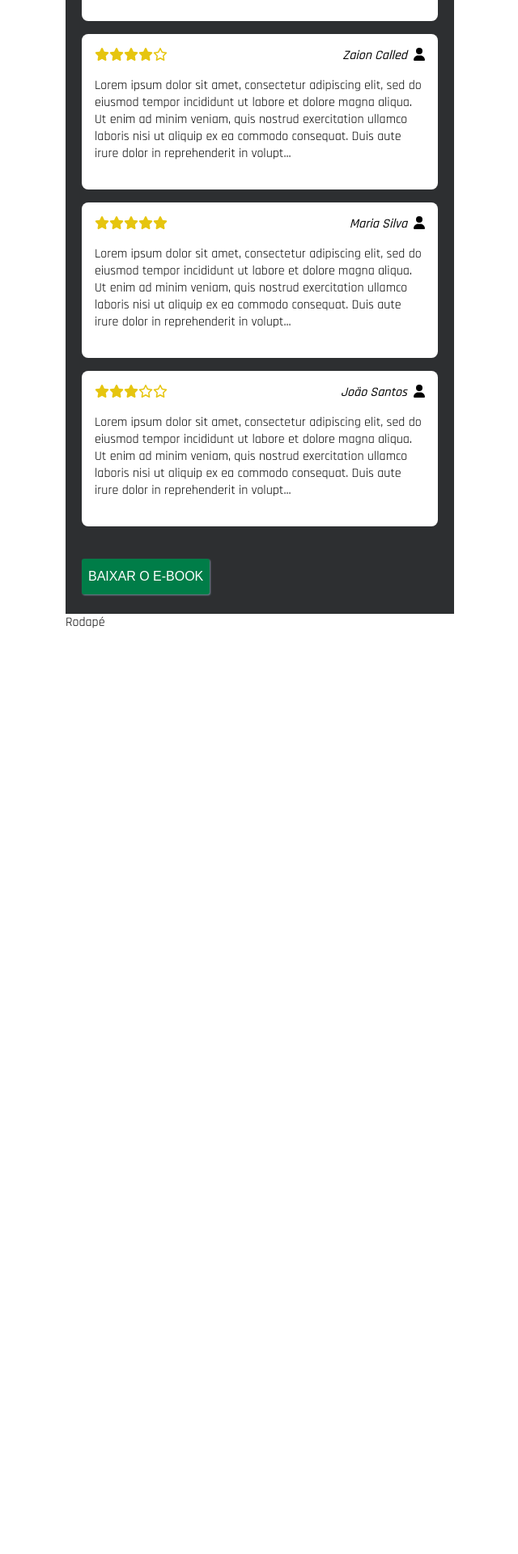
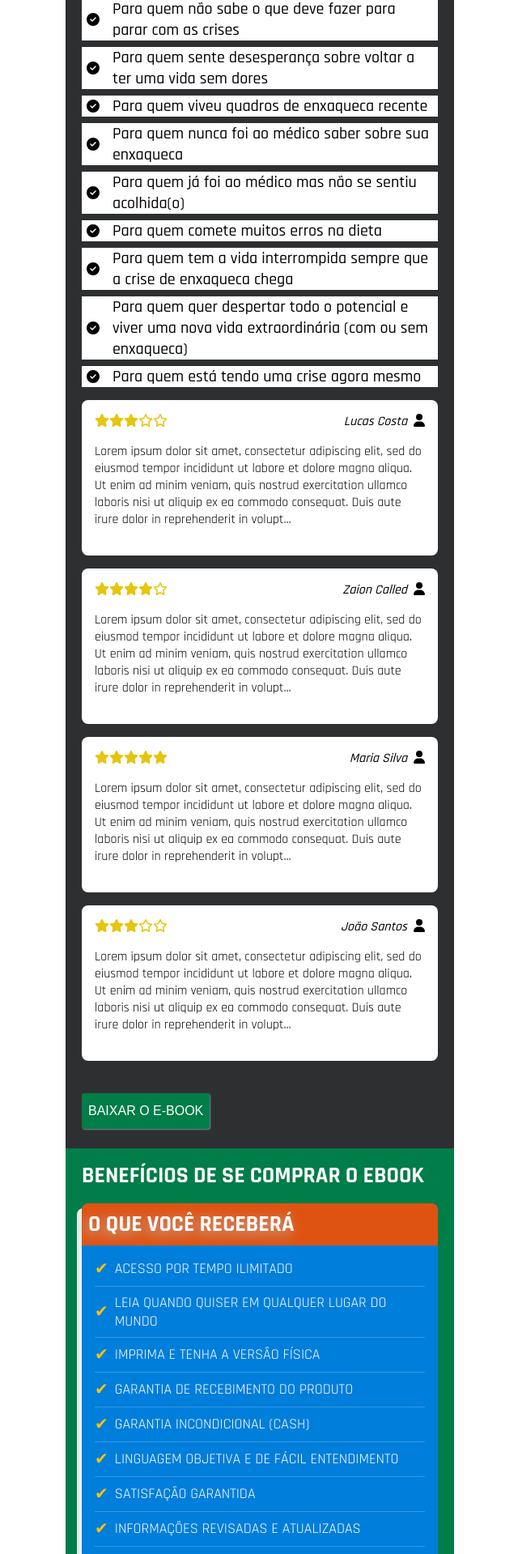
Before and after one commit to LucasCosta0117/landing-page-enxaqueca, a Vue app: page / in a window 1280 px wide. Shown: the part 3658-5577 px from the top of the page at 81% size, without its empty margins (319-959 px from the left). Before the commit the page ends 4437 px from the top, so only its background shows below. Built offline with nearby package versions, Linux system fonts and the light colour scheme.

Commit message:
feat: adiciona uma nova sessão e um componente para listagem dos benefícios de adquirir o ebook

```diff
--- /dev/null
+++ b/src/components/BenefitsCards.vue
@@ -0,0 +1,82 @@
+<template>
+  <div class="benefits-card-container">
+    <div class="benefits-title">
+      <span>O QUE VOCÊ RECEBERÁ</span>
+    </div>
+    <div class="benefits-itens">
+      <ul class="benefits-list">
+        <li v-for="(item, index) in benefitsItem" :key="index">
+          <span class="checkmark">✔</span> {{ item }}
+        </li>
+      </ul>
+    </div>
+  </div>
+</template>
+<script>
+/**
+ * Cria um card listando os benefícios em adquirir o Ebook
+ */
+export default {
+  name: 'BenefitsCard',
+  props: {
+
+  },
+  data() {
+    return {
+      benefitsItem: [
+        'ACESSO POR TEMPO ILIMITADO',
+        'LEIA QUANDO QUISER EM QUALQUER LUGAR DO MUNDO',
+        'IMPRIMA E TENHA A VERSÃO FÍSICA',
+        'GARANTIA DE RECEBIMENTO DO PRODUTO',
+        'GARANTIA INCONDICIONAL (CASH)',
+       ' LINGUAGEM OBJETIVA E DE FÁCIL ENTENDIMENTO',
+        'SATISFAÇÃO GARANTIDA',
+        'INFORMAÇÕES REVISADAS E ATUALIZADAS',
+        'RECEBA O EBOOK IMEDIATAMENTE APÓS A COMPRA'
+      ]
+    }
+  }
+}
+</script>
+<style scoped>
+.benefits-card-container {
+  display: flex;
+  flex-direction: column;
+  background-color: #007edb;
+  color: white;
+  border-radius: 0.5rem;
+  width: 100%;
+  box-shadow: rgba(255, 255, 255, 0.9) -6px 6px;
+}
+.benefits-title {
+  display: flex;
+  background-color: #df5312;
+  padding: 0.5rem;
+  border-top-left-radius: 0.5rem;
+  border-top-right-radius: 0.5rem;
+}
+.benefits-title span{
+  color: white;
+  font-weight: bold;
+  font-size: 1.75rem;
+  text-shadow: rgb(192, 189, 189) -0.25rem 0.25rem 1rem;
+}
+.benefits-itens {
+  padding: 0.5rem 1rem;
+}
+.benefits-itens ul {
+  list-style: none;
+}
+.benefits-itens li {
+  display: flex;
+  align-items: center;
+  padding: 0.5rem 0;
+  font-size: 1.125rem;
+  border-bottom: 1px solid rgba(255, 255, 255, 0.2);
+}
+.checkmark {
+  color: #ffc107;
+  font-size: 1.25rem;
+  margin-right: 0.5rem;
+}
+</style>
--- a/src/main.js
+++ b/src/main.js
@@ -13,6 +13,7 @@ import { faClipboardList } from '@fortawesome/free-solid-svg-icons';
 import { faStar } from '@fortawesome/free-solid-svg-icons';
 import { faStar as faStarRegular } from '@fortawesome/free-regular-svg-icons';
 import { faUser } from '@fortawesome/free-solid-svg-icons';
+import { faArrowsDownToPeople } from '@fortawesome/free-solid-svg-icons';
 
 
 library.add(
@@ -25,7 +26,8 @@ library.add(
     faClipboardList,
     faStar,
     faStarRegular,
-    faUser
+    faUser,
+    faArrowsDownToPeople
 );
 
 createApp(App)
--- a/src/pages/HomePage.vue
+++ b/src/pages/HomePage.vue
@@ -33,8 +33,8 @@
             textCard="Como reconhecer os gatilhos das crises"
           />
           <simple-tip-card
-          textCard="Estratégias práticas para reduzir os episódios de dor"
-          iconName="fa-solid fa-notes-medical"
+            textCard="Estratégias práticas para reduzir os episódios de dor"
+            iconName="fa-solid fa-notes-medical"
           />
           <simple-tip-card
             textCard="Quando buscar ajuda médica e identificar profissionais realmente competentes"
@@ -101,6 +101,42 @@
         </div>
         <summary-mock/>
         <img class="mock-img" src="" alt="Diferentes aparelhos eletronicos exibindo o e-book em suas telas">
+        <div class="title-icon">
+          <h2 class="section-title text-white">PARA QUEM SERVE ESSE EBOOK?</h2>
+          <font-awesome-icon :icon="['fas', 'arrows-down-to-people']" size="3x" color="#007d48"/>
+        </div>
+        <div class="bullet-box">
+          <bullet-item
+            text="Para quem quer reconquistar um estilo de vida saudável"
+          />
+          <bullet-item
+            text="Para quem não sabe o que deve fazer para parar com as crises"
+          />
+          <bullet-item
+            text="Para quem sente desesperança sobre voltar a ter uma vida sem dores"
+          />
+          <bullet-item
+            text="Para quem viveu quadros de enxaqueca recente"
+          />
+          <bullet-item
+            text="Para quem nunca foi ao médico saber sobre sua enxaqueca"
+          />
+          <bullet-item
+            text="Para quem já foi ao médico mas não se sentiu acolhida(o)"
+          />
+          <bullet-item
+            text="Para quem comete muitos erros na dieta"
+          />
+          <bullet-item
+            text="Para quem tem a vida interrompida sempre que a crise de enxaqueca chega"
+          />
+          <bullet-item
+            text="Para quem quer despertar todo o potencial e viver uma nova vida extraordinária (com ou sem enxaqueca)"
+          />
+          <bullet-item
+            text="Para quem está tendo uma crise agora mesmo"
+          />
+        </div>
         <div class="feedback-section">
           <feedback-card
             :rating="3"
@@ -138,6 +174,18 @@
           />
         </div>
       </section>
+      <section class="section-content bg-green">
+        <div class="title-icon">
+          <h2 class="section-title text-white">BENEFÍCIOS DE SE COMPRAR O EBOOK</h2>
+        </div>
+        <benefits-card />
+        <div class="btn-input">
+          <sall-button
+            :btnTextValue="label.btnSec3"
+            :btnBgColor="colorBtn.btnSec3"
+          />
+        </div>
+      </section>
     </div>
     <div class="footer-content">
       Rodapé
@@ -152,7 +200,7 @@ import QuoteCard from '@/components/QuoteCard.vue';
 import BulletItem from '@/components/BulletItem.vue';
 import SummaryMock from '@/components/SummaryMock.vue';
 import FeedbackCard from '@/components/FeedbackCard.vue';
-
+import BenefitsCard from '@/components/BenefitsCards.vue';
 /**
  * Responsável por organizar todo o conteúdo da landing page
  */
@@ -164,7 +212,8 @@ export default {
       QuoteCard,
       BulletItem,
       SummaryMock,
-      FeedbackCard
+      FeedbackCard,
+      BenefitsCard
     },
     data() {
         return {
@@ -182,6 +231,7 @@ export default {
           colorBtn: {
             btnSec1: '#007d48',
             btnSec2: '#0917c1',
+            btnSec3: '#de0000'
           }
         }
     }
```
